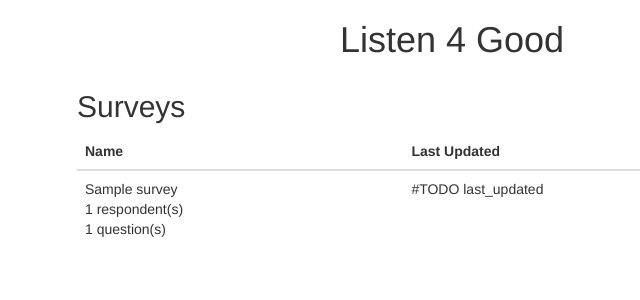
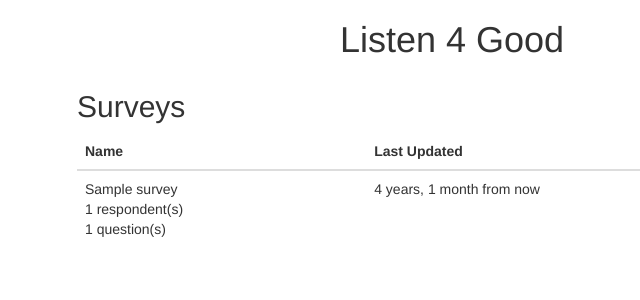
Before and after one commit to miken/l4g-report-proto, a Django app: page /surveys/ in a window 1280 px wide. Shown: the top 300 px of the page, without its empty margins (188-828 px from the left). Run offline with Django 3.2, Linux system fonts and the light colour scheme; tables that the repository leaves empty hold one stand-in row (values such as "Sample post"); some libraries are stand-ins or nearby versions.

Commit message:
Complete survey list view

```diff
--- a/l4g_report_proto/settings/base.py
+++ b/l4g_report_proto/settings/base.py
@@ -28,6 +28,7 @@ INSTALLED_APPS = (
     'django.contrib.sessions',
     'django.contrib.messages',
     'django.contrib.staticfiles',
+    'django.contrib.humanize',
     'bootstrap3',
     'report'
 )
--- a/report/models.py
+++ b/report/models.py
@@ -1,6 +1,5 @@
 import os
 from django.db import models
-from django.utils import timezone
 from sm_api import SurveyMonkeyClient
 from report.helpers import str_truncate
 
--- a/report/templates/report/survey_list.html
+++ b/report/templates/report/survey_list.html
@@ -1,4 +1,6 @@
 {% extends "base.html" %}
+
+{% load humanize %}
 
 {% block content %}
   <h2>Surveys</h2>
@@ -17,7 +19,7 @@
             {{ survey.respondent_count }} respondent(s)<br>
             {{ survey.question_count }} question(s)
           </td>
-          <td>#TODO last_updated</td>
+          <td>{{ survey.last_updated|naturaltime }}</td>
         </tr>
       {% endfor %}
     </tbody>
```
